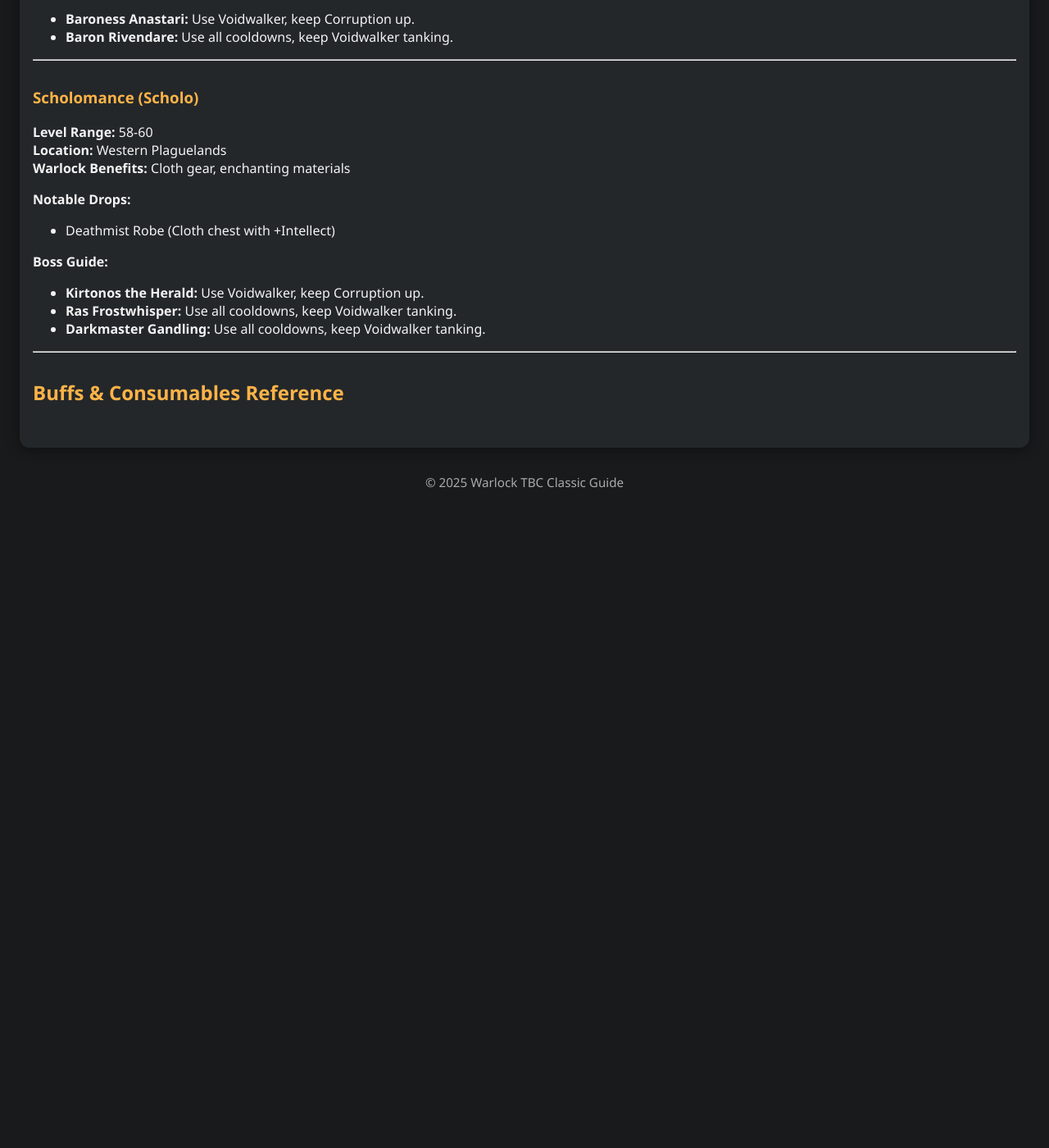
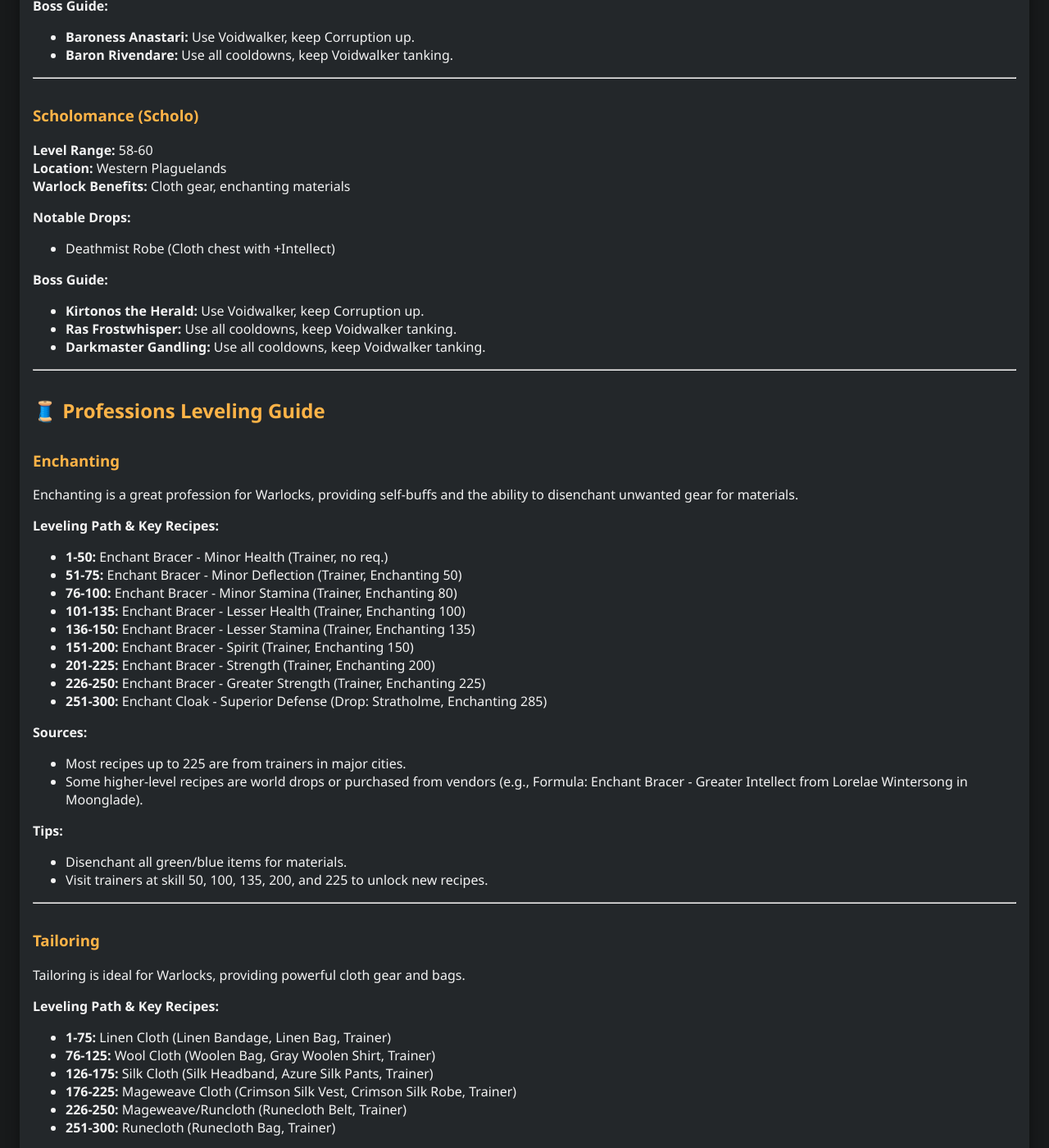
Before and after one commit to bmanuel1974/wow-docs, a Jekyll site: the page built from index.md, in a window 1280 px wide and 1400 px high, scrolled down 26256 px. Shown: the whole window at 82% size. Built offline with Jekyll 4.4.1, drawn with Linux system fonts in a browser that asks for light colours; before the commit the page ends 26886 px from its top, so only the background shows below that; some of the changed text lies outside the part shown.

Commit message:
Adding professions guide

```diff
--- a/index.md
+++ b/index.md
@@ -18,6 +18,7 @@ A comprehensive, step-by-step guide for efficient solo and dungeon leveling as a
 - [Dungeon Guide](#dungeon-guide)
 - [Buffs & Consumables Reference](#buffs--consumables-reference)
 - [Auction House Gear Reference](#auction-house-gear-reference)
+- [Professions Leveling Guide](#professions-leveling-guide)
 - [Professions Reference](#professions-reference)
 - [Optimal Rotations](#optimal-rotations)
 - [Quick Tips](#quick-tips)
@@ -1107,4 +1108,100 @@ This guide is for Warlocks leveling from 25+ in WoW Classic. It covers solo ques
 
 ---
 
+## 🧵 Professions Leveling Guide
+
+### Enchanting
+Enchanting is a great profession for Warlocks, providing self-buffs and the ability to disenchant unwanted gear for materials.
+
+**Leveling Path & Key Recipes:**
+- **1-50:** Enchant Bracer - Minor Health (Trainer, no req.)
+- **51-75:** Enchant Bracer - Minor Deflection (Trainer, Enchanting 50)
+- **76-100:** Enchant Bracer - Minor Stamina (Trainer, Enchanting 80)
+- **101-135:** Enchant Bracer - Lesser Health (Trainer, Enchanting 100)
+- **136-150:** Enchant Bracer - Lesser Stamina (Trainer, Enchanting 135)
+- **151-200:** Enchant Bracer - Spirit (Trainer, Enchanting 150)
+- **201-225:** Enchant Bracer - Strength (Trainer, Enchanting 200)
+- **226-250:** Enchant Bracer - Greater Strength (Trainer, Enchanting 225)
+- **251-300:** Enchant Cloak - Superior Defense (Drop: Stratholme, Enchanting 285)
+
+**Sources:**
+- Most recipes up to 225 are from trainers in major cities.
+- Some higher-level recipes are world drops or purchased from vendors (e.g., Formula: Enchant Bracer - Greater Intellect from Lorelae Wintersong in Moonglade).
+
+**Tips:**
+- Disenchant all green/blue items for materials.
+- Visit trainers at skill 50, 100, 135, 200, and 225 to unlock new recipes.
+
+---
+
+### Tailoring
+Tailoring is ideal for Warlocks, providing powerful cloth gear and bags.
+
+**Leveling Path & Key Recipes:**
+- **1-75:** Linen Cloth (Linen Bandage, Linen Bag, Trainer)
+- **76-125:** Wool Cloth (Woolen Bag, Gray Woolen Shirt, Trainer)
+- **126-175:** Silk Cloth (Silk Headband, Azure Silk Pants, Trainer)
+- **176-225:** Mageweave Cloth (Crimson Silk Vest, Crimson Silk Robe, Trainer)
+- **226-250:** Mageweave/Runcloth (Runecloth Belt, Trainer)
+- **251-300:** Runecloth (Runecloth Bag, Trainer)
+
+**Notable Recipes & Sources:**
+- **Shadoweave Set:**
+  - Shadoweave Mask (Drop: Dark Adept, Stratholme)
+  - Shadoweave Robe (Trainer, requires 230 Tailoring)
+  - Shadoweave Shoulders (Trainer, requires 240 Tailoring)
+- **Robes of Power:** Quest reward (Magecraft, Dustwallow Marsh, 190 Tailoring)
+- **Runecloth Bag:** Trainer, requires 260 Tailoring
+
+**Tips:**
+- Farm humanoids for cloth drops.
+- Visit trainers at skill 75, 125, 175, 225, and 250.
+- Many high-end patterns are world drops or from dungeon bosses.
+
+---
+
+### Fishing
+Fishing provides food for Cooking and materials for potions.
+
+**Leveling Path:**
+- **1-75:** Any starting zone, fish in low-level waters
+- **76-150:** Stay in low-level zones or move to city waters
+- **151-225:** Hillsbrad Foothills, Stranglethorn Vale, or Desolace
+- **226-300:** Feralas, Azshara, Eastern Plaguelands
+
+**Key Recipes & Sources:**
+- **Expert Fishing:** Book: "Expert Fishing - The Bass and You" (Nat Pagle, Dustwallow Marsh, requires 125 Fishing)
+- **Artisan Fishing:** Quest: Nat Pagle, Angler Extreme (Dustwallow Marsh, requires 225 Fishing)
+- **Deviate Fish:** Barrens, Wailing Caverns Lair
+- **Stonescale Eel:** Tanaris, Feralas, Azshara (for high-level potions)
+
+**Tips:**
+- Buy a Strong Fishing Pole from Old Man Heming (Booty Bay)
+- Use lures to increase skill
+- Fishing quests are available in Booty Bay
+
+---
+
+### Cooking
+Cooking is useful for self-healing and buffs.
+
+**Leveling Path & Key Recipes:**
+- **1-40:** Spice Bread (Trainer)
+- **41-85:** Smoked Bear Meat (Vendor: Drac Roughcut, Loch Modan)
+- **86-125:** Boiled Clams (Vendor: Kelsey Yance, Booty Bay)
+- **126-175:** Curiously Tasty Omelet (Vendor: Keena, Stonetalon Mountains)
+- **176-225:** Roast Raptor (Vendor: Kelsey Yance, Booty Bay)
+- **226-250:** Monster Omelet (Vendor: Dirge Quikcleave, Gadgetzan)
+- **251-300:** Tender Wolf Steak (Vendor: Dirge Quikcleave, Gadgetzan)
+
+**Sources:**
+- Most recipes are from vendors in major cities or quest rewards.
+- Some high-end recipes are world drops or from dungeons.
+
+**Tips:**
+- Buy recipes as soon as you reach the required skill.
+- Cooking quests are available in Gadgetzan (Desert Recipe, 225+).
+
+---
+
 ## Buffs & Consumables Reference
```
